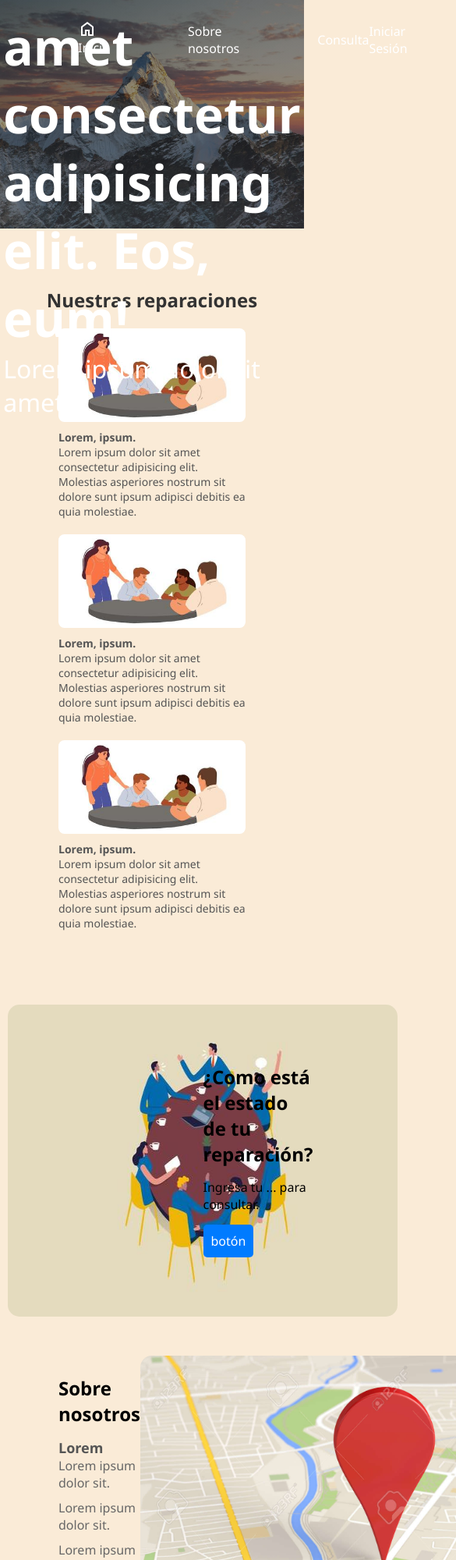
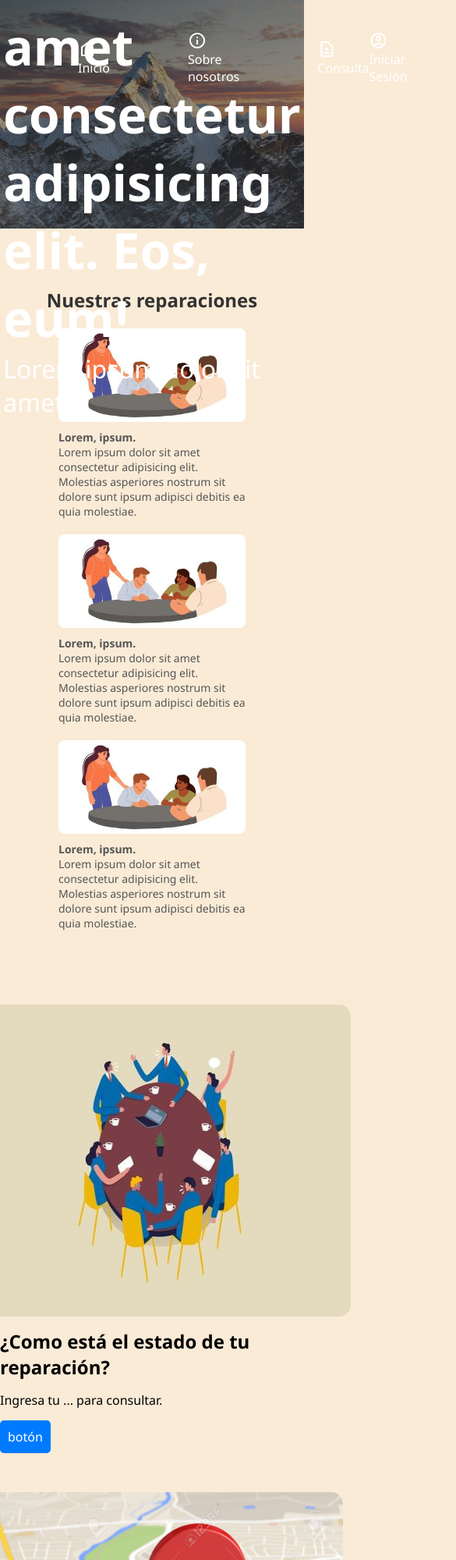
Before and after one commit to GonzaloStickar/PracticaProfesionalProyectoVercel, a website: page components/index.htm in a window 390 px wide. Shown: the top 2000 px of the page at 78% size, 585 px wide, since content can reach past the window. Drawn offline with nearby package versions, Linux system fonts and the light colour scheme.

Commit message:
falta terminar media query header

```diff
--- a/components/index.htm
+++ b/components/index.htm
@@ -3,7 +3,7 @@
     <title>Practica Profesional</title>
     <meta name="viewport" content="width=device-width, initial-scale=1.0" />
     <link rel="stylesheet" href="../public/styles/index.css">
-    <link rel="stylesheet" href="https://fonts.googleapis.com/css2?family=Material+Symbols+Outlined:opsz,wght,FILL,GRAD@24,400,0,0" />
+    <link rel="stylesheet" href="https://fonts.googleapis.com/css2?family=Material+Symbols+Outlined">
   </head>
   <body>
     <header>
@@ -13,13 +13,30 @@
           <ul>
             <li>
               <a href="#inicio" title="Ir al inicio">
+                <!--Para cambiar el estilo de home, info y demás, puede agregar
+                ' style="color:red; font-size: 25;" ' al lado de ' class="material-symbols-outlined" '-->
                 <span class="material-symbols-outlined">home</span>
-                <span class="texto_inicio">Inicio</span>
+                <span class="texto_header">Inicio</span>
               </a>
             </li>
-            <li><a href="#sobre_nosotros" title="Saber más sobre nosotros">Sobre nosotros</a></li>
-            <li><a href="#contacto_reparacion" title="Hacer una consulta">Consulta</a></li>
-            <li class="iniciar-sesion"><a href="/usuario" title="Iniciar sesión">Iniciar Sesión</a></li>
+            <li>
+              <a href="#sobre_nosotros" title="Saber más sobre nosotros">
+                <span class="material-symbols-outlined">info</span>
+                <span class="texto_header">Sobre nosotros</span>
+              </a>
+            </li>
+            <li>
+              <a href="#contacto_reparacion" title="Hacer una consulta">
+                <span class="material-symbols-outlined">contact_page</span>
+                <span class="texto_header">Consulta</span>
+              </a>
+            </li>
+            <li class="iniciar_sesion">
+              <a href="/usuario" title="Iniciar sesión">
+                <span class="material-symbols-outlined">account_circle</span>
+                <span class="texto_header">Iniciar Sesión</span>
+              </a>
+            </li>
           </ul>
         </nav>
 
@@ -31,7 +48,6 @@
             <p>Lorem ipsum dolor sit amet.</p>
           </div>
         </div>
-
 
     </header>
 
--- a/public/styles/index.css
+++ b/public/styles/index.css
@@ -26,7 +26,7 @@ body {
     position: absolute;
     top: 0;
     width: 100%;
-    padding-top: 25px;
+    padding-top: 40px;
     padding-bottom: 10px;
     z-index: 1;
 }
@@ -43,7 +43,7 @@ body {
     margin-left: 100px;
 }
 
-.navbar .iniciar-sesion {
+.navbar .iniciar_sesion {
     margin-left: auto;
     margin-right: 100px;
 }
@@ -53,8 +53,7 @@ body {
     text-decoration: none;
 }
 
-
-.texto_inicio {
+.texto_header {
     position: relative;
     top: -4.5px;
 }
@@ -147,10 +146,35 @@ body {
     .galeria_figure_figcaption article {
         width: 100%;
     }
+
+    .contenedor_consulta_reparacion {
+        flex-direction: column;
+    }
+
+    .contenedor_info_contacto {
+        flex-direction: column-reverse;
+    }
+
+    .contenedor_consulta_reparacion aside img,
+    .contenedor_info_contacto aside img {
+        width: 100%;
+        height: auto;
+        margin-bottom: 15px;
+    }
+
+    .contenedor_consulta_reparacion article,
+    .contenedor_info_contacto article {
+        padding-left:0 !important; /*Tiene que ir !important por que hay un padding-left:75px; fuera del media query*/
+    }
+}
+
+@media (max-width: 850px) {
+    /*header*/
 }
 
 /*contenedor_consulta_reparacion y contenedor_info_contacto*/
-.contenedor_consulta_reparacion, .contenedor_info_contacto {
+.contenedor_consulta_reparacion,
+.contenedor_info_contacto {
     display: flex;
     justify-content: space-between;
     align-items: center;
@@ -158,11 +182,12 @@ body {
 }
 
 .contenedor_consulta_reparacion aside,
-.contenedor_consulta_reparacion article {
-    width: 45%;
+.contenedor_info_contacto aside {
+    width: auto;
 }
 
-.contenedor_consulta_reparacion aside img, .contenedor_info_contacto aside img {
+.contenedor_consulta_reparacion aside img,
+.contenedor_info_contacto aside img {
     width:500px;
     height:400px;
     border-radius: 15px;
```
